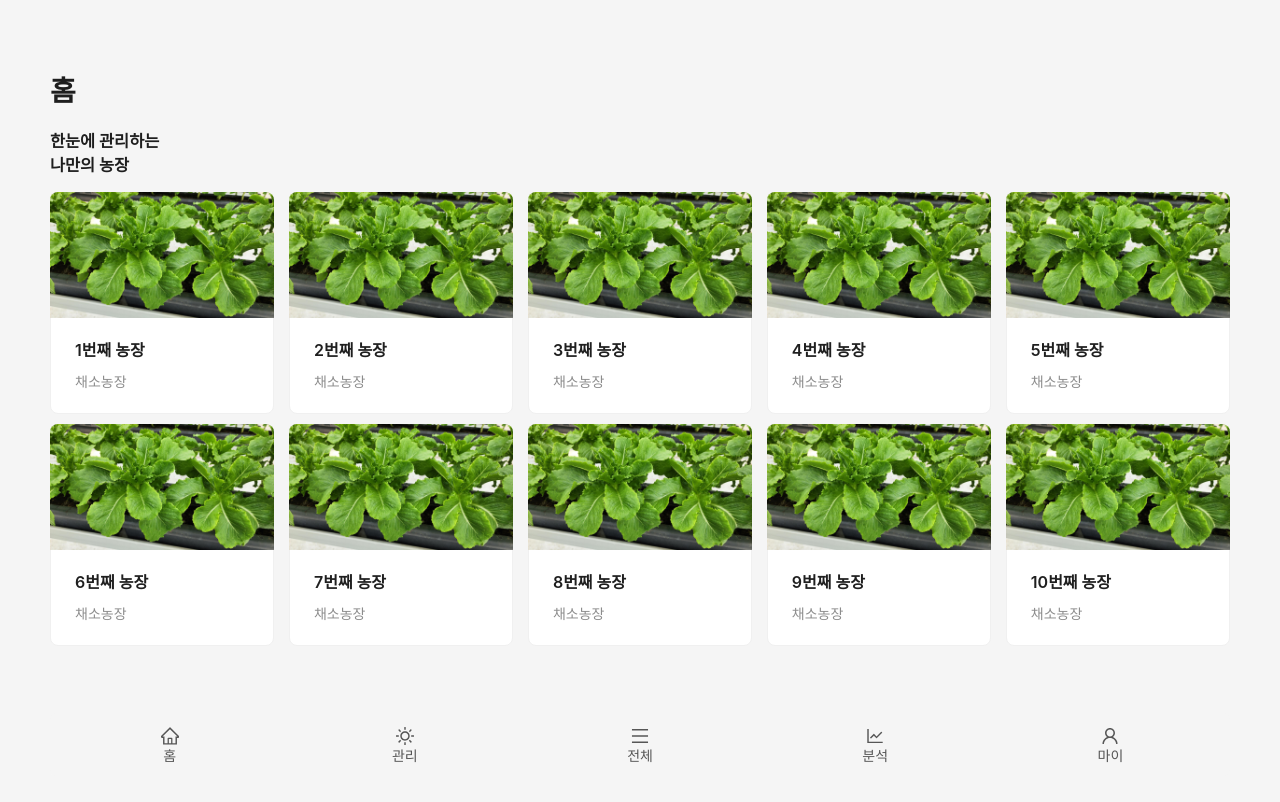
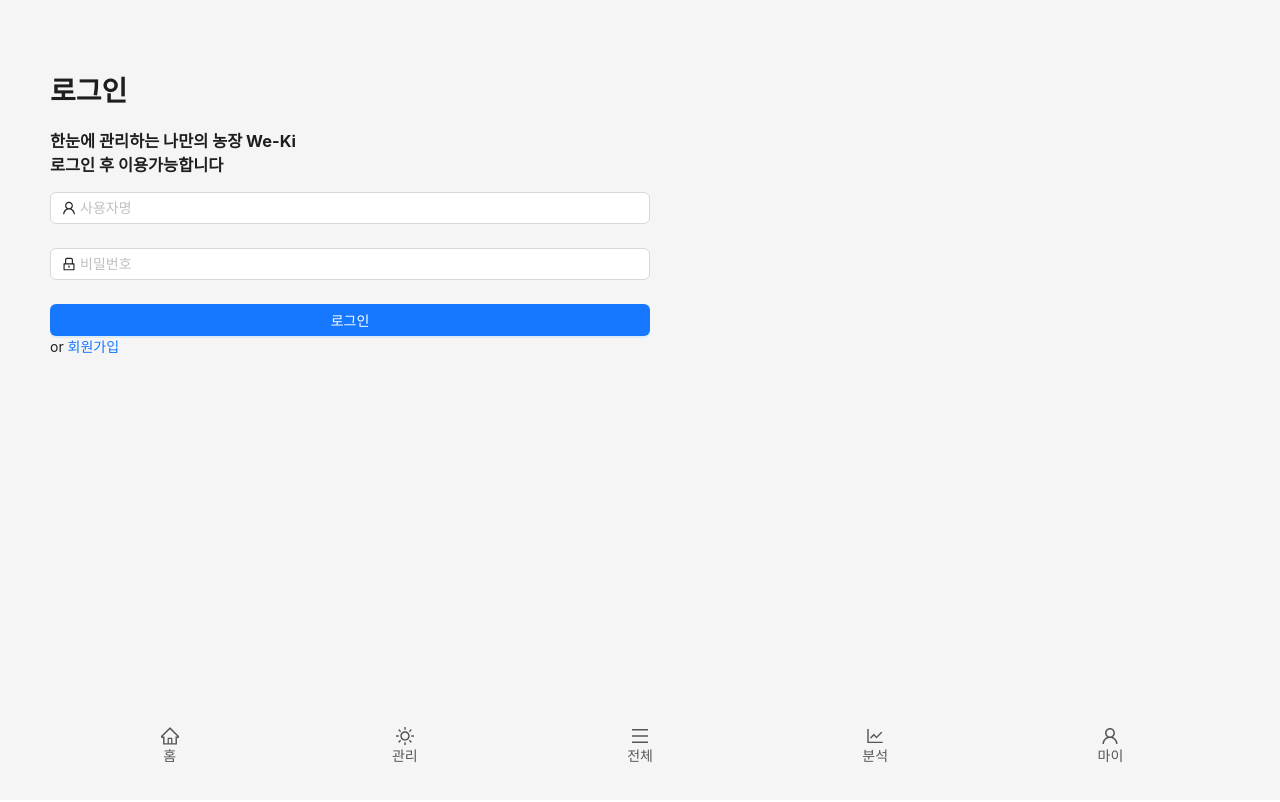
Before and after one commit to We-Ki/Frontend, a React (Create React App) app: page /signin in a window 1280 px wide. Shown: the top 802 px of the page. Built offline with nearby package versions, Linux system fonts and the light colour scheme.

Commit message:
Implement Login Page

```diff
--- a/src/App.js
+++ b/src/App.js
@@ -7,6 +7,7 @@ import MyPage from "./pages/MyPage";
 import Analytics from "./pages/Analytics";
 import Manage from "./pages/Manage";
 import Menu from "./pages/Menu";
+import SignIn from "./pages/SignIn";
 import "./App.css";
 import {
   HomeOutlined as HomeIcon,
@@ -52,6 +53,7 @@ const Demo = () => {
       <Layout style={{ minHeight: "100vh" }}>
         <Content style={{ padding: "50px" }}>
           <Routes>
+            <Route path="/signin" element={<SignIn />} />
             <Route path="/home" element={<Home />} />
             <Route path="/manage" element={<Manage />} />
             <Route path="/menu" element={<Menu />} />
--- /dev/null
+++ b/src/pages/SignIn.jsx
@@ -0,0 +1,86 @@
+import React from "react";
+import { useNavigate } from "react-router-dom";
+import ContentHeader from "../components/ContentHeader";
+import { Button, Form, Input } from "antd";
+import { LockOutlined, UserOutlined } from "@ant-design/icons";
+
+const Login = () => {
+  const [form] = Form.useForm();
+
+  const navigate = useNavigate();
+
+  const handleLogin = async (values) => {
+    await new Promise((r) => setTimeout(r, 1000));
+    console.log(process.env.REACT_APP_API_URL);
+    return fetch(`http://${process.env.REACT_APP_API_URL}/auth/signin/`, {
+      method: "POST",
+      headers: {
+        "Content-Type": "application/json",
+      },
+      body: JSON.stringify(values),
+    })
+      .then((res) => {
+        return res.json();
+      })
+      .then((body) => {
+        if (body.success) {
+          localStorage.setItem("token", body.message.token);
+          console.log("login Success");
+          navigate("/");
+        }
+      });
+  };
+
+  return (
+    <>
+      <ContentHeader
+        title={"로그인"}
+        sub={"한눈에 관리하는 나만의 농장 We-Ki\n로그인 후 이용가능합니다"}
+      />
+      <Form
+        form={form}
+        name="login"
+        style={{
+          maxWidth: 600,
+        }}
+        onFinish={handleLogin}
+      >
+        <Form.Item
+          name="username"
+          rules={[
+            {
+              required: true,
+              message: "사용자명을 입력해주세요",
+            },
+          ]}
+        >
+          <Input prefix={<UserOutlined />} placeholder="사용자명" />
+        </Form.Item>
+        <Form.Item
+          name="password"
+          rules={[
+            {
+              required: true,
+              message: "비밀번호를 입력해주세요",
+            },
+          ]}
+        >
+          <Input
+            prefix={<LockOutlined />}
+            type="password"
+            placeholder="비밀번호"
+          />
+        </Form.Item>
+
+        <Form.Item>
+          <Button block type="primary" htmlType="submit">
+            로그인
+          </Button>
+          or <a href="signup">회원가입</a>
+        </Form.Item>
+      </Form>
+    </>
+  );
+};
+
+export default Login;
```
Also changed, not shown: 2 other files (tests, documents, lock files or other folders).
